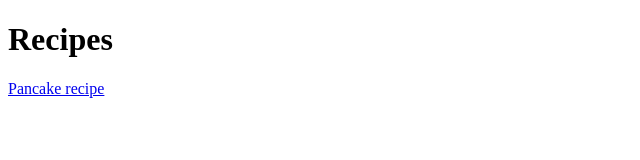
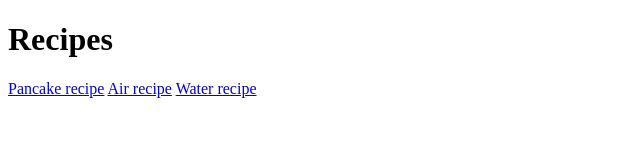
Before and after one commit to Mangenzas/odin-recipes, a plain HTML site: page index.html in a window 1280 px wide. Shown: the whole page, without its empty margins (0-640 px from the left). Drawn offline with Linux system fonts and the light colour scheme.

Commit message:
Added water and air recipe links

```diff
--- a/index.html
+++ b/index.html
@@ -9,6 +9,8 @@
 <body>
     <h1>Recipes</h1>
     <a href="recipes/pancakes.html">Pancake recipe</a>
+    <a href="recipes/air.html">Air recipe</a>
+    <a href="recipes/water.html">Water recipe</a>
 
 </body>
 </html>
```
